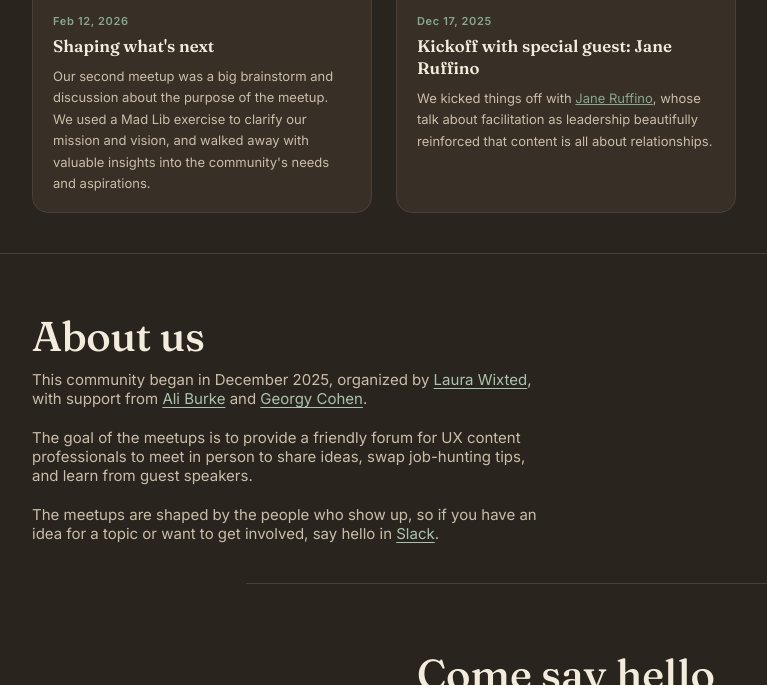
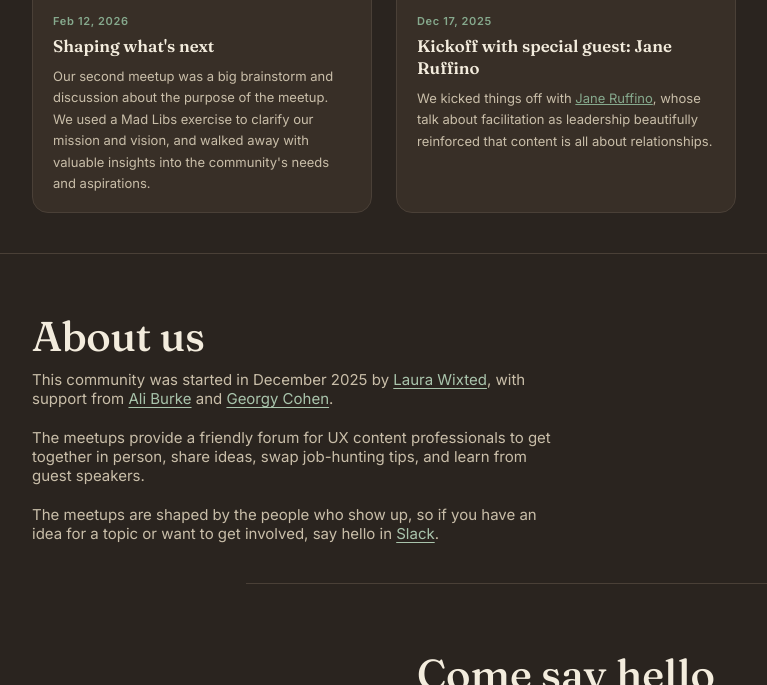
Before and after one commit to laurawixted/Boston-ux-content, a plain HTML site: page index.html in a window 1280 px wide. Shown: the part 3201-3886 px from the top of the page, without its empty margins (74-841 px from the left). Drawn offline with Linux system fonts and the light colour scheme.

Commit message:
Polish meetup site copy
Co-authored-by: Copilot <223556219+Copilot@users.noreply.github.com>

```diff
--- a/index.html
+++ b/index.html
@@ -1014,7 +1014,7 @@
           <div class="meetup-card-body">
             <div class="meetup-card-date">Thu, Dec 17, 2026 &middot; 6&ndash;8 PM</div>
             <h4>Our 1-year anniversary party</h4>
-            <p>Join us for food, conversation, and a relaxed evening celebrating one year of Boston UX Content. No speakers, no agenda. Thursday, Dec 17, 6-8 PM at Peerspace, 705 Cambridge Street, Cambridge, MA</p>
+            <p>Join us for food, conversation, and a relaxed evening celebrating one year of Boston UX Content&mdash;no speakers or agenda. Come by Thursday, Dec 17, from 6&ndash;8 PM at Peerspace, 705 Cambridge Street, Cambridge, MA.</p>
             <div class="meetup-card-rsvp"><a href="https://www.eventbrite.com/e/boston-ux-content-meetup-1-year-anniversary-celebration-tickets-2005238022906?utm_campaign=social&amp;utm_content=attendeeshare&amp;utm_medium=discovery&amp;utm_term=listing&amp;aff=ebdsshcopyurl" target="_blank" rel="noopener noreferrer">RSVP<span class="visually-hidden"> (opens in new tab)</span></a></div>
           </div>
         </div>
@@ -1081,7 +1081,7 @@
           <div class="meetup-card-body">
             <div class="meetup-card-date">Feb 12, 2026</div>
             <h4>Shaping what's next</h4>
-            <p>Our second meetup was a big brainstorm and discussion about the purpose of the meetup. We used a Mad Lib exercise to clarify our mission and vision, and walked away with valuable insights into the community's needs and aspirations.</p>
+            <p>Our second meetup was a big brainstorm and discussion about the purpose of the meetup. We used a Mad Libs exercise to clarify our mission and vision, and walked away with valuable insights into the community's needs and aspirations.</p>
           </div>
         </div>
 
@@ -1101,8 +1101,8 @@
   <section id="about">
     <div class="wrap page-header">
       <h2>About us</h2>
-      <p>This community began in December 2025, organized by <a href="https://www.linkedin.com/in/laurawixted/" target="_blank" rel="noopener noreferrer">Laura Wixted<span class="visually-hidden"> (opens LinkedIn profile in new tab)</span></a>, with support from <a href="https://www.linkedin.com/in/alison-burke-a4825915/" target="_blank" rel="noopener noreferrer">Ali Burke<span class="visually-hidden"> (opens LinkedIn profile in new tab)</span></a> and <a href="https://www.linkedin.com/in/georgy/" target="_blank" rel="noopener noreferrer">Georgy Cohen<span class="visually-hidden"> (opens LinkedIn profile in new tab)</span></a>.</p>
-      <p>The goal of the meetups is to provide a friendly forum for UX content professionals to meet in person to share ideas, swap job-hunting tips, and learn from guest speakers.</p>
+      <p>This community was started in December 2025 by <a href="https://www.linkedin.com/in/laurawixted/" target="_blank" rel="noopener noreferrer">Laura Wixted<span class="visually-hidden"> (opens LinkedIn profile in new tab)</span></a>, with support from <a href="https://www.linkedin.com/in/alison-burke-a4825915/" target="_blank" rel="noopener noreferrer">Ali Burke<span class="visually-hidden"> (opens LinkedIn profile in new tab)</span></a> and <a href="https://www.linkedin.com/in/georgy/" target="_blank" rel="noopener noreferrer">Georgy Cohen<span class="visually-hidden"> (opens LinkedIn profile in new tab)</span></a>.</p>
+      <p>The meetups provide a friendly forum for UX content professionals to get together in person, share ideas, swap job-hunting tips, and learn from guest speakers.</p>
       <p>The meetups are shaped by the people who show up, so if you have an idea for a topic or want to get involved, say hello in <a href="https://join.slack.com/t/bostonuxcontent/shared_invite/zt-3yydsgped-nefE6WnZR3MtWLZqKL7OAg" target="_blank" rel="noopener noreferrer">Slack<span class="visually-hidden"> (opens in new tab)</span></a>.</p>
     </div>
 
```
